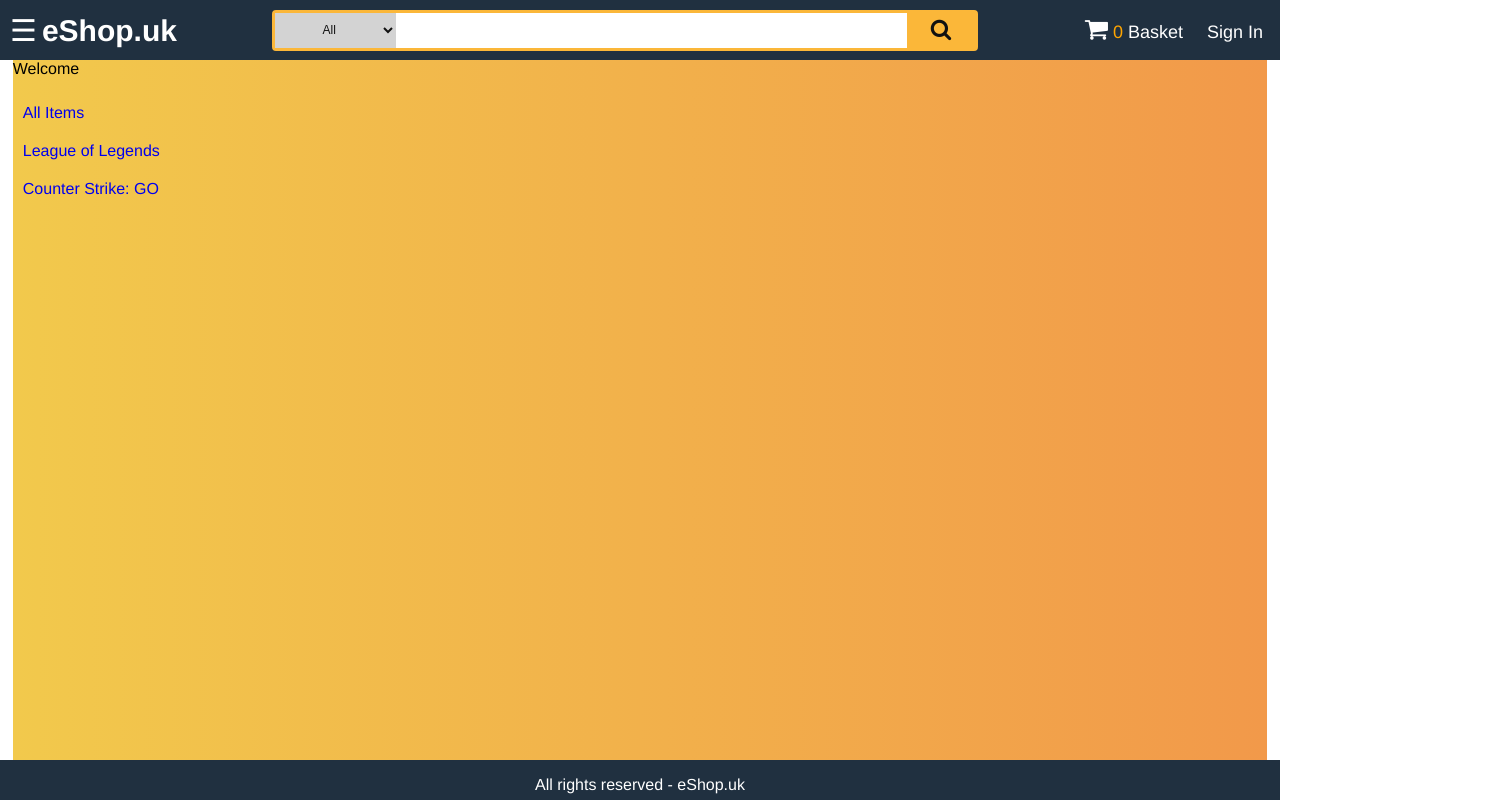
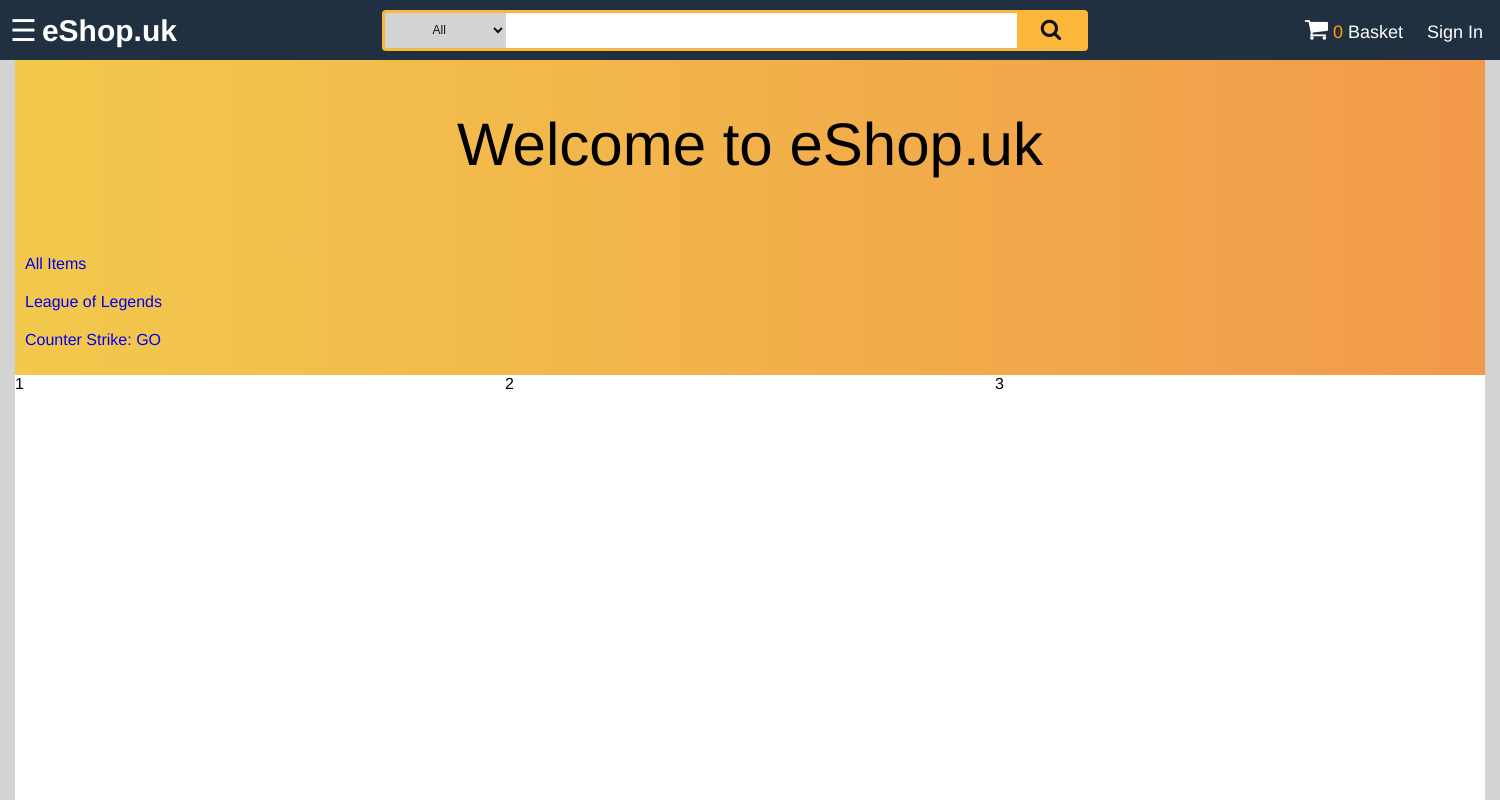
Before and after one commit to JakePowis/eShop.uk, a React (Create React App) app in the folder frontend/: page / in a window 1280 px wide. Shown: the top 800 px of the page, 1500 px wide, since content can reach past the window. Built offline with nearby package versions, Linux system fonts and the light colour scheme.

Commit message:
adding welcome page css style and homepage

```diff
--- a/frontend/src/App.js
+++ b/frontend/src/App.js
@@ -71,7 +71,9 @@ function App(props) {
                 name="searchKeyword"
                 onChange={(e) => setSearchKeyword(e.target.value)}
               />
+              {/* <Link to="/shop"> */}
               <button class="searchButton" type="submit"><i class="fa fa-search" aria-hidden="true"></i></button>
+              {/* </Link> */}
             </form>
           </div>
 
@@ -98,6 +100,7 @@ function App(props) {
         </header>
 
         <aside className="sidebar">
+
           <div class="welcome">
             <i class="fa fa-user" aria-hidden="true"></i>
             {userInfo ? (
@@ -105,6 +108,7 @@ function App(props) {
             ) : (
                 <Link to="/signin">Sign In</Link>
               )}
+
           </div>
           <h3>Categories</h3>
           <button className="sidebar-close-button" onClick={closeMenu}>x</button>
@@ -117,6 +121,32 @@ function App(props) {
               <Link to="/category/csgo">Counter Strike: GO</Link>
             </li>
           </ul>
+
+          <h3>Sale</h3>
+          <ul className="categories">
+            <li>
+              <Link to="/sale">Sale Items</Link>
+            </li>
+          </ul>
+
+
+          <h3>Account</h3>
+
+          <ul className="categories">
+            <li>
+              <Link to="/customerservice">Customer Services</Link>
+            </li>
+
+            <li>
+              <Link to="/profile">Profile</Link>
+            </li>
+            <li>
+              <Link to="/signout">Sign Out</Link>
+            </li>
+          </ul>
+
+
+
         </aside>
 
 
--- a/frontend/src/index.css
+++ b/frontend/src/index.css
@@ -176,10 +176,10 @@ button:focus {
   border-bottom: 1px solid lightgrey;
   box-shadow: 1px 2px 2px 1px #8888883b;
   width: 100%;
-  height: 3rem;
+  height: 3.8rem;
   display: flex;
   flex-direction: row;
-  justify-content: left;
+  justify-content: space-between;
   align-items: center;
 
 
@@ -194,8 +194,6 @@ button:focus {
 width: 20%;
 display: flex;
 flex-direction: row;
-
-border-right: 1px darkslategray solid;
 margin-top: 1rem;
 
 }
@@ -221,7 +219,7 @@ margin-top: 1rem;
   padding: 0;
   flex: 0 1 28rem;
   margin: 1rem;
-  height: 30rem;
+  height: 25rem;
   border-bottom: .1rem #c0c0c0 solid;
   width: 100%;
 }
@@ -266,8 +264,8 @@ margin-top: 1rem;
   padding: 1rem 0rem;
 }
 .product-image{
-  max-width: 28rem;
-  max-height: 28rem;
+  max-width: 24rem;
+  max-height: 24rem;
 }
 .product-rating{
   margin-bottom: 1rem;
@@ -299,13 +297,26 @@ margin-top: 1rem;
   height: 100%;
 }
 
-.sidebar > .welcome {
+/* .sidebar > .welcomeContainer {
 
   background-color: #203040;
   height: 8rem;
   color: white;
   font-size: 3rem;
   text-align: center;
+} */
+
+.sidebar > .welcome {
+
+  background-color: #203040;
+  display: flex;
+  justify-content: center;
+  align-items: center;
+  height: 8rem;
+  color: white;
+  font-size: 3rem;
+  text-align: center;
+  padding: 1rem;
 }
 
 .sidebar > .welcome > a {
@@ -313,6 +324,14 @@ margin-top: 1rem;
   color: white;
   font-size: 3rem;
   text-align: center;
+  padding: 1rem;
+  margin-right:1.5rem;
+  margin-top:2.5rem;
+}
+
+.sidebar > .welcome > i{
+
+  margin-top:1.8rem;
 }
 
 .sidebar.open{
@@ -625,11 +644,12 @@ tbody > tr:nth-child(odd) {
 .filter input,
 .filter button,
 .filter select {
-  padding: 1rem;
-  margin: 1rem;
+  padding: 0.3rem;
+  margin: 0.5rem;
   border-radius: 0.5rem;
   border: 0.1rem #c0c0c0 solid;
   font-size: 1.6rem;
+  /* height: 1.5rem; */
 }
 .categories {
   padding: 0;
@@ -674,12 +694,39 @@ a > .rating > span:last-child {
 
 /* Welcopme Screen */
 
+.greyBackground {
+
+  background-color: lightgrey;
+  height: 100rem;
+}
+
 .welcomeScreen {
  width: 98%;
- height: 70rem;
+ height: 60rem;
  margin: auto;
  background: #F2994A;  /* fallback for old browsers */
  background: -webkit-linear-gradient(to right, #F2C94C, #F2994A);  /* Chrome 10-25, Safari 5.1-6 */
  background: linear-gradient(to right, #F2C94C, #F2994A); /* W3C, IE 10+/ Edge, Firefox 16+, Chrome 26+, Opera 12+, Safari 7+ */
 
 }
+
+.welcomeTitle {
+  font-size: 6rem;
+  text-align: center;
+ padding: 5rem 2rem;
+}
+
+.productRecs {
+  display: flex;
+  flex-direction: row;
+  justify-content: space-evenly;
+  width: 100%;
+  }
+
+  .productRecs > div {
+
+    height: 50rem;
+    width: 50rem;
+    background-color: white;
+
+    }
--- a/frontend/src/screens/HomeScreen.js
+++ b/frontend/src/screens/HomeScreen.js
@@ -6,6 +6,8 @@ import { Rating } from '../components/Rating';
 
 
 export default function HomeScreen(props) {
+    console.log("props are", props)
+
 
     const productList = useSelector((state) => state.productList);
     const { products, loading, error } = productList;
@@ -34,9 +36,10 @@ export default function HomeScreen(props) {
     return (
         <div className="shopPage">
             <div className="shopResults">
-                <div><span ><b>{products.length}</b></span> results found {category && <span>in category <span style={{ color: "orange" }}><b>{category}</b></span></span>}</div>
-            </div>
-            <div className="leftSide">
+                <div><span ><b>{products.length}</b></span> results found
+                    {category && <span>in category <span style={{ color: "orange" }}><b>"{category}"</b></span></span>}
+                    {searchKeyword && <span>for <span style={{ color: "orange" }}><b>"{searchKeyword}"</b></span></span>}
+                </div>
                 <ul className="filter">
                     <li>
                         Sort By{' '}
@@ -47,6 +50,8 @@ export default function HomeScreen(props) {
                         </select>
                     </li>
                 </ul>
+            </div>
+            <div className="leftSide">
             </div>
 
             <div className="rightSide">
@@ -81,6 +86,6 @@ export default function HomeScreen(props) {
                             </ul>
                             : <div>nothing</div>}
             </div>
-        </div>
+        </div >
     )
 }
--- a/frontend/src/screens/ProductScreen.js
+++ b/frontend/src/screens/ProductScreen.js
@@ -93,7 +93,7 @@ export default function ProductScreen(props) {
                                 </div>
                                 <div className="details-action">
                                     <ul>
-                                        <li>Price: {product.price}</li>
+                                        <li>Price: ${product.price}</li>
                                         <li>
                                             Status:{' '}
                                             {product.countInStock > 0 ? 'In Stock' : 'Unavailable.'}
--- a/frontend/src/screens/WelcomeScreen.js
+++ b/frontend/src/screens/WelcomeScreen.js
@@ -3,9 +3,9 @@ import { Link } from 'react-router-dom';
 
 export default function WelcomeScreen() {
     return (
-        <div >
+        <div className="greyBackground">
             <div class="welcomeScreen">
-                Welcome
+                <div className="welcomeTitle">Welcome to eShop.uk</div>
                 <ul className="categories">
                     <li>
                         <Link to="/shop">All Items</Link>
@@ -18,6 +18,12 @@ export default function WelcomeScreen() {
                         <Link to="/category/csgo">Counter Strike: GO</Link>
                     </li>
                 </ul>
+
+                <div className="productRecs">
+                    <div>1</div>
+                    <div>2</div>
+                    <div>3</div>
+                </div>
             </div>
         </div>
     )
```
